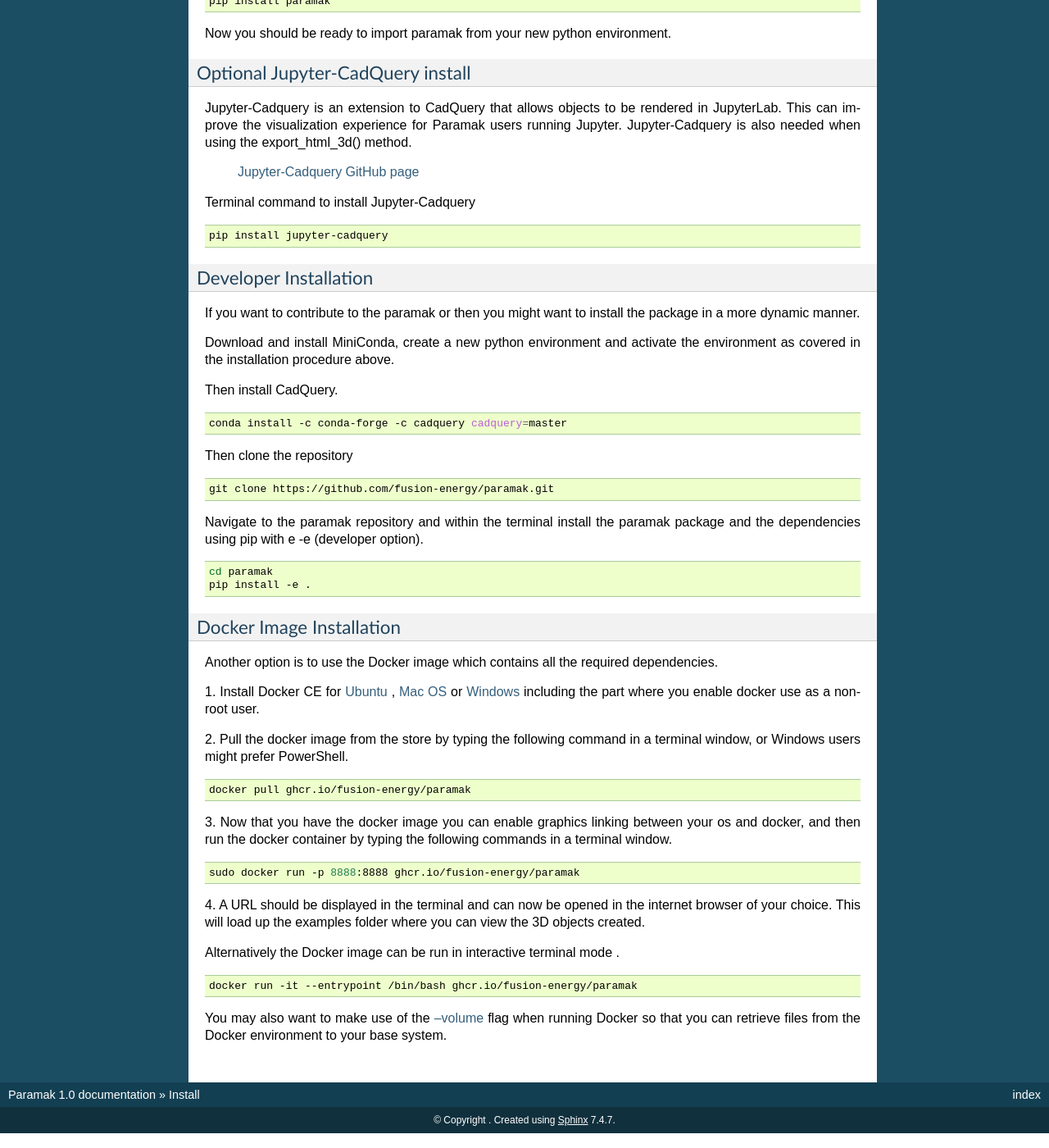
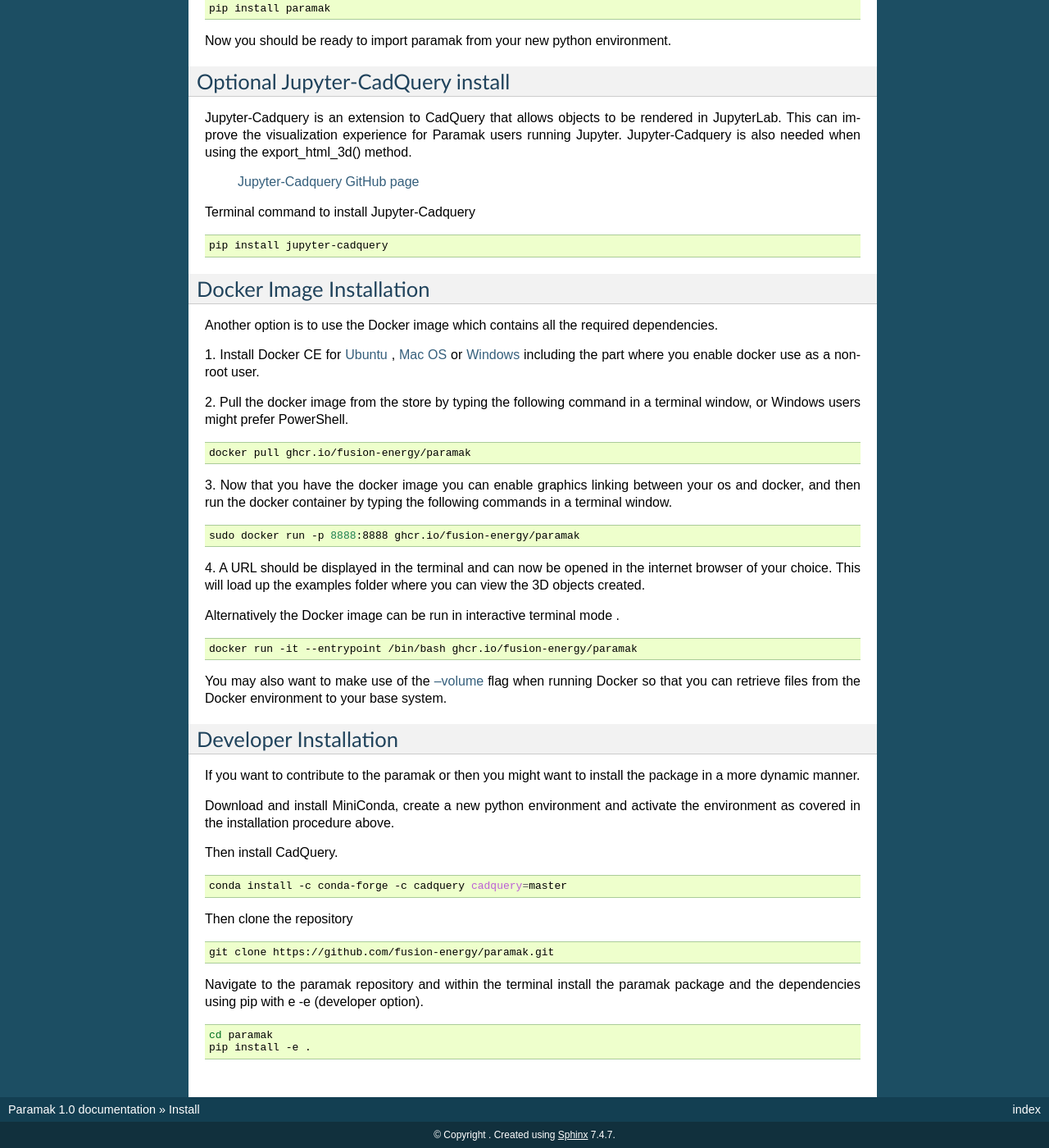
Before and after one commit to fusion-energy/paramak, a Sphinx documentation site: the page built from docs/source/install.rst, in a window 1280 px wide and 1400 px high, scrolled down 1413 px. Shown: the whole window at 82% size. Built offline with Sphinx 7.4.7, drawn with Linux system fonts in a browser that asks for light colours; pages that are not in the unit, such as notebooks, are missing from menus; some of the changed lines change nothing that is shown; some of the changed text lies outside the part shown.

Commit message:
[skip ci] removed indent level from install

```diff
--- a/docs/source/install.rst
+++ b/docs/source/install.rst
@@ -13,7 +13,7 @@
 
 
 Prerequisites
--------------
+=============
 
 To use the paramak tool you will need Python 3 installed using Miniconda or
 Anaconda, or Miniforge
@@ -26,7 +26,7 @@
 specific steps.
 
 Install (conda)
----------------
+==============
 
 This is the recommended method.
 
@@ -54,7 +54,7 @@
 
 
 Install (conda + pip)
----------------------
+=====================
 
 Create a new environment (Python 3.8 and 3.9 are supported).
 
@@ -98,7 +98,7 @@
 
 
 Optional Jupyter-CadQuery install
----------------------------------
+=================================
 
 Jupyter-Cadquery is an extension to CadQuery that allows objects to be rendered
 in JupyterLab. This can improve the visualization experience for Paramak users
@@ -114,39 +114,8 @@
    pip install jupyter-cadquery
 
 
-Developer Installation
-----------------------
-
-If you want to contribute to the paramak or then you might want to install the
-package in a more dynamic manner.
-
-Download and install MiniConda, create a new python environment and activate the
-environment as covered in the installation procedure above.
-
-Then install CadQuery.
-
-.. code-block:: bash
-
-   conda install -c conda-forge -c cadquery cadquery=master
-
-
-Then clone the repository
-
-.. code-block:: bash
-
-   git clone https://github.com/fusion-energy/paramak.git
-
-Navigate to the paramak repository and within the terminal install the paramak
-package and the dependencies using pip with e -e (developer option).
-
-.. code-block:: bash
-
-   cd paramak
-   pip install -e .
-
-
 Docker Image Installation
--------------------------
+=========================
 
 Another option is to use the Docker image which contains all the required
 dependencies.
@@ -185,3 +154,34 @@
 `--volume <https://docs.docker.com/storage/volumes/>`_
 flag when running Docker so that you can retrieve files from the Docker
 environment to your base system.
+
+
+Developer Installation
+======================
+
+If you want to contribute to the paramak or then you might want to install the
+package in a more dynamic manner.
+
+Download and install MiniConda, create a new python environment and activate the
+environment as covered in the installation procedure above.
+
+Then install CadQuery.
+
+.. code-block:: bash
+
+   conda install -c conda-forge -c cadquery cadquery=master
+
+
+Then clone the repository
+
+.. code-block:: bash
+
+   git clone https://github.com/fusion-energy/paramak.git
+
+Navigate to the paramak repository and within the terminal install the paramak
+package and the dependencies using pip with e -e (developer option).
+
+.. code-block:: bash
+
+   cd paramak
+   pip install -e .
```
